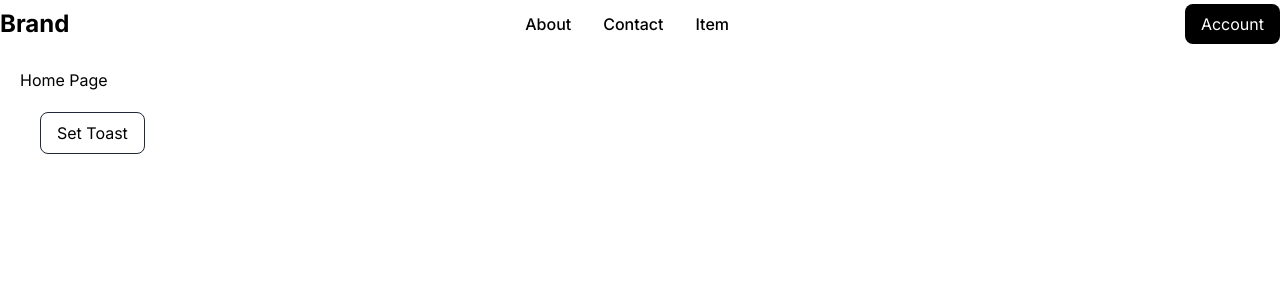
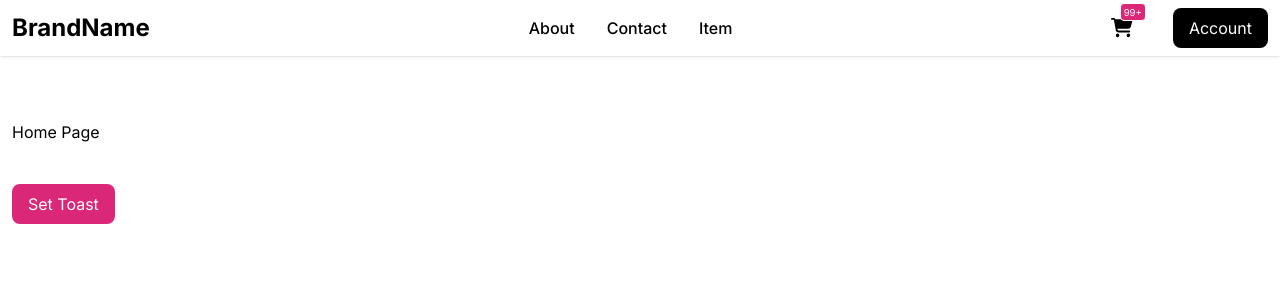
Before and after one commit to musiur/next-base-template, a Next.js app: page / in a window 1280 px wide. Shown: the top 300 px of the page. Built offline with nearby package versions, Linux system fonts and the light colour scheme.

Commit message:
styling: global: container, button modified; page: contianer class added; comp-dev: Badge created with proper styling and conditional render for props count; comp-dev: Navigation: py-2 added at JSX element: nav; comp-dev & styling: Loader & Toaster: zIndex modified

```diff
--- a/app/globals.scss
+++ b/app/globals.scss
@@ -4,6 +4,10 @@
 
 * {
   @apply p-0 m-0 box-border scroll-smooth;
+}
+
+.container {
+  @apply px-3;
 }
 
 section {
@@ -32,5 +36,25 @@ section {
 
 .btn-error {
   @extend .btn;
-  @apply bg-red-400 text-white;
+  @apply bg-pink-600 text-white;
 }
+
+// icon style and variants
+.icon {
+  @apply hover:opacity-[70%] transition ease-in-out duration-300;
+}
+
+.icon-sm {
+  @extend .icon;
+  @apply text-[1rem];
+}
+
+.icon-base {
+  @extend .icon;
+  @apply text-[1.2rem];
+}
+
+.icon-lg {
+  @extend .icon;
+  @apply text-[1.4rem];
+}
--- a/app/page.tsx
+++ b/app/page.tsx
@@ -9,18 +9,18 @@ const Home = () => {
   const { loader, setLoader } = useContext<UniLoaderType>(LoaderContext);
   console.log(toast, loader);
   return (
-    <div className="p-5">
+    <section className="container mx-auto">
       <h1>Home Page</h1>
       <button
         onClick={() => {
+          setLoader(true);
           setToast({ show: true, type: true, text: "This is a test to show!" });
-          setLoader(true);
         }}
-        className="m-5 px-4 py-[0.5rem] rounded-lg border border-gray-800 hover:bg-gray-800 hover:text-white transition ease-in-out duration-150"
+        className="btn-error my-10"
       >
         Set Toast
       </button>
-    </div>
+    </section>
   );
 };
 
--- /dev/null
+++ b/components/libs/core/Badge.tsx
@@ -0,0 +1,9 @@
+enum STYLES {
+  BADGE = "absolute -top-[80%] -right-[60%] text-[0.6rem] px-[3px] pt-[2px] bg-pink-600 text-white rounded border border-white flex items-center justify-center",
+}
+
+const Badge = ({ count }: { count: number }) => {
+  return <div className={STYLES.BADGE}>{count > 99 ? "99+" : count}</div>;
+};
+
+export default Badge;
--- a/components/libs/core/Navigation.tsx
+++ b/components/libs/core/Navigation.tsx
@@ -1,6 +1,9 @@
 "use client";
 
+import { faCartShopping } from "@fortawesome/free-solid-svg-icons";
+import { FontAwesomeIcon } from "@fortawesome/react-fontawesome";
 import Link from "next/link";
+import Badge from "./Badge"
 
 interface NavigationItemType {
   id: number;
@@ -28,12 +31,13 @@ const NavigationItems: NavigationItemType[] = [
 
 // styles
 enum STYLES {
-  NAV = "sticky top-0 backdrop-blur-xl",
-  CONTAINER = "container flex items-center justify-between gap-5 mx-auto my-1",
+  NAV = "sticky top-0 backdrop-blur-xl shadow py-2",
+  CONTAINER = "container flex items-center justify-between gap-5 mx-auto",
   BRAND = "text-xl lg:text-2xl font-bold",
   ITEMS = "flex items-center justify-center",
   ITEM = "py-2 px-4 font-medium hover:bg-gray-100 rounded-lg cursor-pointer transition ease-in-out duration-300",
-  ACTIONS = "flex items-center justify-end gap-3",
+  ACTIONS = "flex items-center justify-end gap-5",
+  CART = "relative h-full mr-5 flex items-center justify-center"
 }
 
 const Navigation = () => {
@@ -41,7 +45,7 @@ const Navigation = () => {
     <nav className={STYLES.NAV}>
       <div className={STYLES.CONTAINER}>
         <div className={STYLES.BRAND}>
-          <Link href="/">Brand</Link>
+          <Link href="/">BrandName</Link>
         </div>
         <ul className={STYLES.ITEMS}>
           {NavigationItems.map((item: NavigationItemType) => {
@@ -54,6 +58,10 @@ const Navigation = () => {
           })}
         </ul>
         <div className={STYLES.ACTIONS}>
+          <Link href="/" className={STYLES.CART}>
+            <Badge count={999}/>
+            <FontAwesomeIcon icon={faCartShopping} className="icon-base" />
+          </Link>
           <button className="btn-primary">Account</button>
         </div>
       </div>
--- a/components/libs/layouts/Loader.tsx
+++ b/components/libs/layouts/Loader.tsx
@@ -7,7 +7,7 @@ import { ReactElement, useContext, useEffect, useState } from "react";
 
 // styles
 enum STYLES {
-  CONTAINER = "fixed top-0 left-0 w-screen h-screen backdrop-blur-sm flex items-center justify-center transition ease-in-out duration-500 bg-[#00000050]",
+  CONTAINER = "fixed top-0 left-0 w-screen h-screen backdrop-blur-sm flex items-center justify-center transition ease-in-out duration-500 bg-[#fff50] z-[300]",
   MOUNTED = "opacity-[100%]",
   UNMOUNTED = "opacity-0",
   ICON = "animate-reverse-spin text-3xl lg:text-6xl p-3 bg-white rounded-full",
--- a/components/libs/layouts/Toaster.tsx
+++ b/components/libs/layouts/Toaster.tsx
@@ -11,8 +11,8 @@ import { ReactElement, useContext, useEffect, useState } from "react";
 
 // component styles
 enum STYLES {
-  CONTAINER = "fixed top-0 left-0 w-screen h-screen",
-  TOAST = "absolute top-[70px] right-0 m-2 bg-white border border-gray-100 rounded-xl drop-shadow-xl p-3 min-w-[300px] flex items-center justify-between gap-3 z-[300]",
+  CONTAINER = "fixed top-0 left-0 w-screen h-screen z-[301]",
+  TOAST = "absolute top-[70px] right-0 m-2 bg-white border border-gray-100 rounded-xl drop-shadow-xl p-3 min-w-[300px] flex items-center justify-between gap-3",
   TEXT = "text-gray-800 font-base",
   ICON = "text-gray-300 cursor-pointer",
   ANIMATION = "transition ease-in-out duration-500",
```
